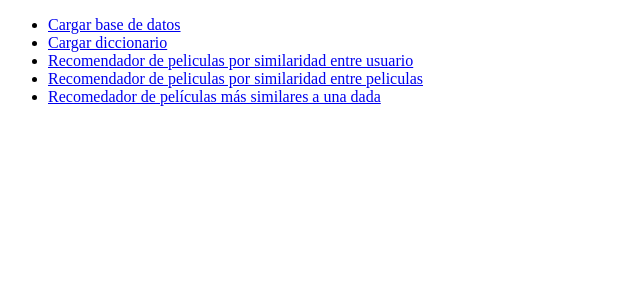
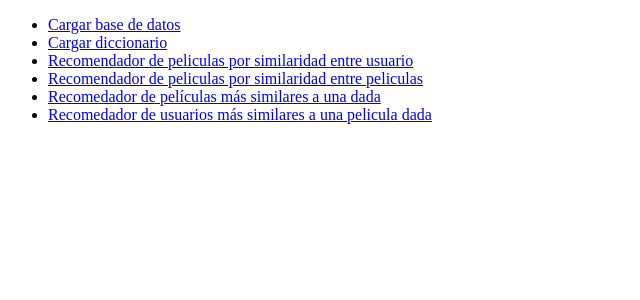
Before and after one commit to marmolpen3/peliculas, a Django app: page / in a window 1280 px wide. Shown: the top 300 px of the page, without its empty margins (0-640 px from the left). Run offline with Django 3.2, Linux system fonts and the light colour scheme.

Commit message:
Añadido el apartado d del sistema de recomendación
Búsqueda de usuarios con gustos similares a una película.

```diff
--- a/peliculas/urls.py
+++ b/peliculas/urls.py
@@ -15,7 +15,7 @@ Including another URLconf
 """
 from django.contrib import admin
 from django.urls import path
-from recomendador.views import index, populateDB, populateDict, recomendador_por_usuario,recomendador_por_pelicula, top_3_peliculas_similares
+from recomendador.views import index, populateDB, populateDict, recomendador_por_usuario,recomendador_por_pelicula, top_3_peliculas_similares, top_3_usuarios_similares_pelicula
 
 urlpatterns = [
     path('admin/', admin.site.urls),
@@ -24,5 +24,6 @@ urlpatterns = [
     path('populateDict/', populateDict, name="dict"),
     path('recomendadorUsuario/', recomendador_por_usuario, name="recomendador_usuario"),
     path('recomendadorPelicula/', recomendador_por_pelicula, name="recomendador_pelicula"),
-    path('coincidenciasPelicula/', top_3_peliculas_similares, name="coincidencias_pelicula")
+    path('coincidenciasPelicula/', top_3_peliculas_similares, name="coincidencias_pelicula"),
+    path('recomendadorUsuarios/', top_3_usuarios_similares_pelicula, name="coincidencias_usuarios")
 ]
--- a/recomendador/templates/index.html
+++ b/recomendador/templates/index.html
@@ -12,6 +12,7 @@
         <li><a href="{% url 'recomendador_usuario' %}">Recomendador de peliculas por similaridad entre usuario</a></li>
         <li><a href="{% url 'recomendador_pelicula' %}">Recomendador de peliculas por similaridad entre peliculas</a></li>
         <li><a href="{% url 'coincidencias_pelicula' %}">Recomedador de películas más similares a una dada</a></li>
+        <li><a href="{% url 'coincidencias_usuarios' %}">Recomedador de usuarios más similares a una pelicula dada</a></li>
     </ul>
 </body>
 </html>
--- a/recomendador/views.py
+++ b/recomendador/views.py
@@ -2,7 +2,7 @@ import shelve
 
 from django.shortcuts import render
 from recomendador.populate import populateDatabase
-from .models import Puntuacion, Pelicula
+from .models import Puntuacion, Pelicula, Usuario
 from .forms import FormularioUsuario, MostSimilarFilmsForm
 from .recommendations import getRecommendations, getRecommendedItems, calculateSimilarItems, topMatches
 
@@ -101,7 +101,29 @@ def top_3_peliculas_similares(request):
                 pelicula = Pelicula.objects.get(id=int(s[1]))
                 recomendaciones.append((pelicula, puntuacion))
 
-            return render(request, 'user_recomendaciones.html', {'recomendaciones':recomendaciones})
+            return render(request, 'recomendaciones_usuario.html', {'recomendaciones':recomendaciones})
 
     form = MostSimilarFilmsForm()
     return render(request, 'formulario_pelicula.html', {'form':form})
+
+
+def top_3_usuarios_similares_pelicula(request):
+    if request.method == 'GET':
+        form = MostSimilarFilmsForm(request.GET)
+        if form.is_valid():
+            pelicula_id = form.cleaned_data['id']
+            shelf = shelve.open("dataRS.dat")
+            pelicula_prefs = shelf['PeliculaPreferencias']
+            shelf.close()
+            rankings = getRecommendations(pelicula_prefs, pelicula_id)
+            usuarios_mas_recomendados = rankings[:3]
+            recomendaciones = []
+            for u in usuarios_mas_recomendados:
+                puntuacion = int(u[0])
+                usuario = Usuario.objects.get(id=int(u[1]))
+                recomendaciones.append((usuario, puntuacion))
+
+            return render(request, 'recomendaciones_segun_pelicula.html', {'recomendaciones':recomendaciones})
+
+    form = MostSimilarFilmsForm()
+    return render(request, 'formulario_similaridad_pelicula.html', {'form':form})
```
Also changed, not shown: recomendador/templates/formulario_similaridad_pelicula.html (added, +14 -0 lines), recomendador/templates/recomendaciones_segun_pelicula.html (added, +15 -0 lines).
